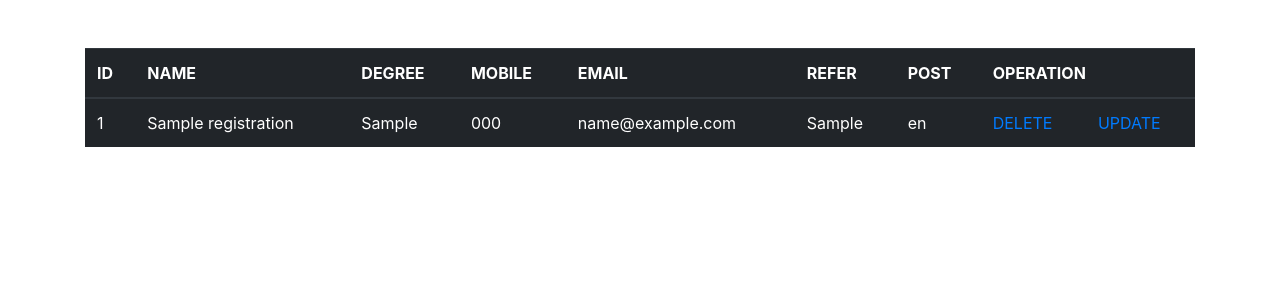
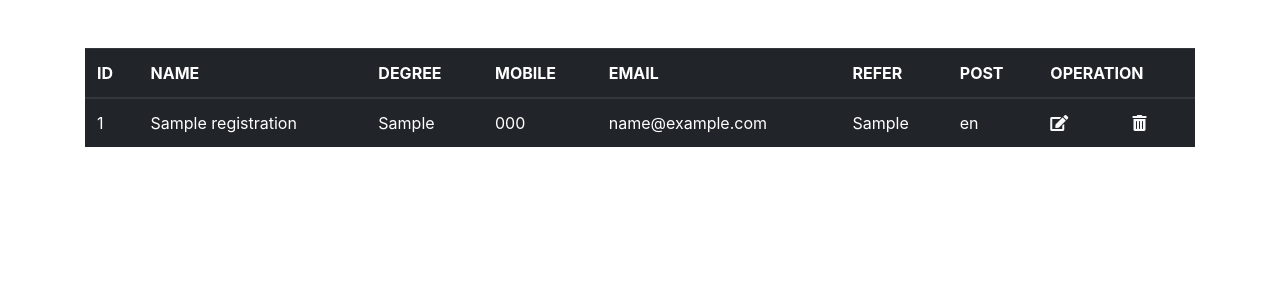
Before and after one commit to sadikuzzamantarek/crud, a PHP site: page /select.php in a window 1280 px wide. Shown: the top 300 px of the page. Run offline with PHP 8.4, Linux system fonts and the light colour scheme; tables that the repository leaves empty or names only in its code hold one stand-in row (values such as "Sample post"); some libraries are stand-ins or nearby versions.

Commit message:
Linked fontawesome and added bootstrap class
linked font awesome to get the icon of delete and edit and changed the color of the icon using bootstrap

```diff
--- a/select.php
+++ b/select.php
@@ -7,12 +7,13 @@
     <meta name="viewport" content="width=device-width, initial-scale=1.0">
     <link rel="stylesheet" href="https://maxcdn.bootstrapcdn.com/bootstrap/4.0.0/css/bootstrap.min.css"
         integrity="sha384-Gn5384xqQ1aoWXA+058RXPxPg6fy4IWvTNh0E263XmFcJlSAwiGgFAW/dAiS6JXm" crossorigin="anonymous">
+        <link rel="stylesheet" href="https://use.fontawesome.com/releases/v5.15.3/css/all.css" integrity="sha384-SZXxX4whJ79/gErwcOYf+zWLeJdY/qpuqC4cAa9rOGUstPomtqpuNWT9wdPEn2fk" crossorigin="anonymous">
     <link rel="stylesheet" href="style.css">
     <title>Registration</title>
 </head>
 
 <body>
-    <section>
+    <section class="select">
         <div class="container">
             <div class="py-5">
             <table class="table table-dark">
@@ -48,8 +49,8 @@ $result = mysqli_fetch_assoc($query)
                         <td><?php echo $result['email']  ?></td>
                         <td><?php echo $result['refer']  ?></td>
                         <td><?php echo $result['lang']  ?></td>
-                        <td><a href="#">DELETE</a></td>
-                        <td><a href="#">UPDATE</a></td>
+                        <td><a href="#"><i class="fas fa-edit text-light"></i></a></td>
+                        <td><a href="#"><i class="fas fa-trash-alt text-light"></i></a></td>
 
                     </tr>
                     <?php
```
Also changed, not shown: style.css (line endings or trailing spaces).
